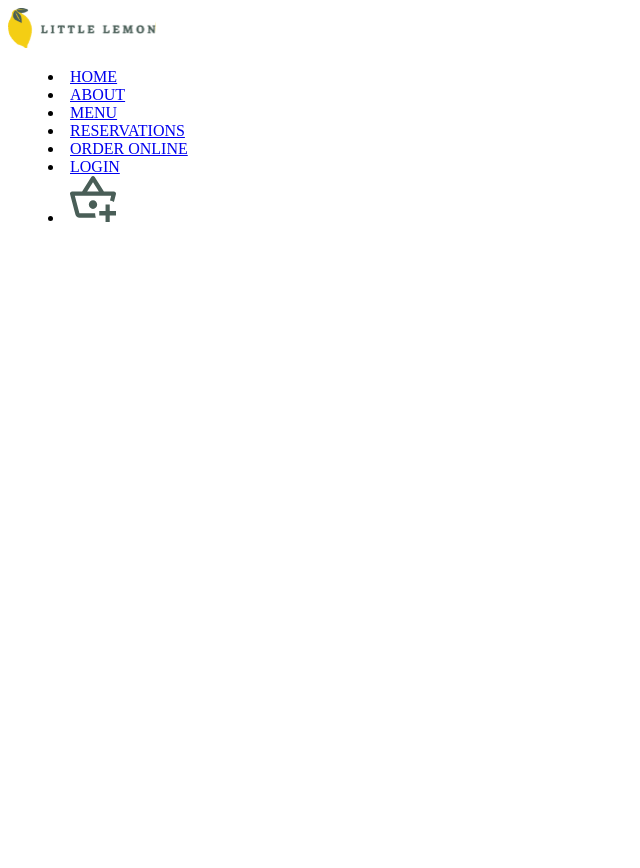
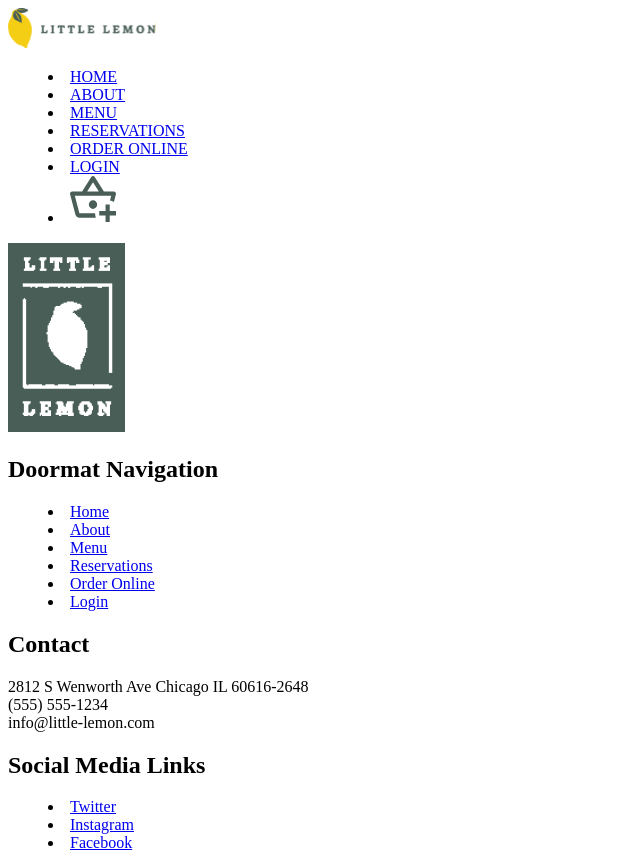
Before and after one commit to 4ndrs/cute-lemon, a React (Create React App) app: page / in a window 1280 px wide. Shown: the whole page, without its empty margins (0-640 px from the left). Before the commit the page ends 800 px from the top, so only its background shows below. Built offline with nearby package versions, Linux system fonts and the light colour scheme.

Commit message:
Add footer content

```diff
--- a/src/components/Footer/index.tsx
+++ b/src/components/Footer/index.tsx
@@ -1,8 +1,55 @@
+import Logo from "../../assets/logo2.png";
+
 const Footer = () => {
   return (
     <footer>
-      <menu></menu>
-      <menu></menu>
+      <img src={Logo} alt="Little Lemon logo" />
+
+      <nav aria-labelledby="doormat-navigation">
+        <h2 id="doormat-navigation">Doormat Navigation</h2>
+        <menu>
+          <li>
+            <a href="#TBD">Home</a>
+          </li>
+          <li>
+            <a href="#TBD">About</a>
+          </li>
+          <li>
+            <a href="#TBD">Menu</a>
+          </li>
+          <li>
+            <a href="#TBD">Reservations</a>
+          </li>
+          <li>
+            <a href="#TBD">Order Online</a>
+          </li>
+          <li>
+            <a href="#TBD">Login</a>
+          </li>
+        </menu>
+      </nav>
+
+      <div>
+        <h2>Contact</h2>
+        <div>2812 S Wenworth Ave Chicago IL 60616-2648</div>
+        <div>(555) 555-1234</div>
+        <div>info@little-lemon.com</div>
+      </div>
+
+      <div>
+        <h2>Social Media Links</h2>
+        <menu>
+          <li>
+            <a href="#TBD">Twitter</a>
+          </li>
+          <li>
+            <a href="#TBD">Instagram</a>
+          </li>
+          <li>
+            <a href="#TBD">Facebook</a>
+          </li>
+        </menu>
+      </div>
     </footer>
   );
 };
--- a/src/components/Header/Nav.tsx
+++ b/src/components/Header/Nav.tsx
@@ -2,7 +2,7 @@ import BasketIcon from "../../assets/basket.svg";
 
 const Nav = () => {
   return (
-    <nav>
+    <nav aria-label="primary-navigation">
       <menu>
         <li>
           <a href="#TBD">HOME</a>
```
Also changed, not shown: src/assets/logo2.png (added).
